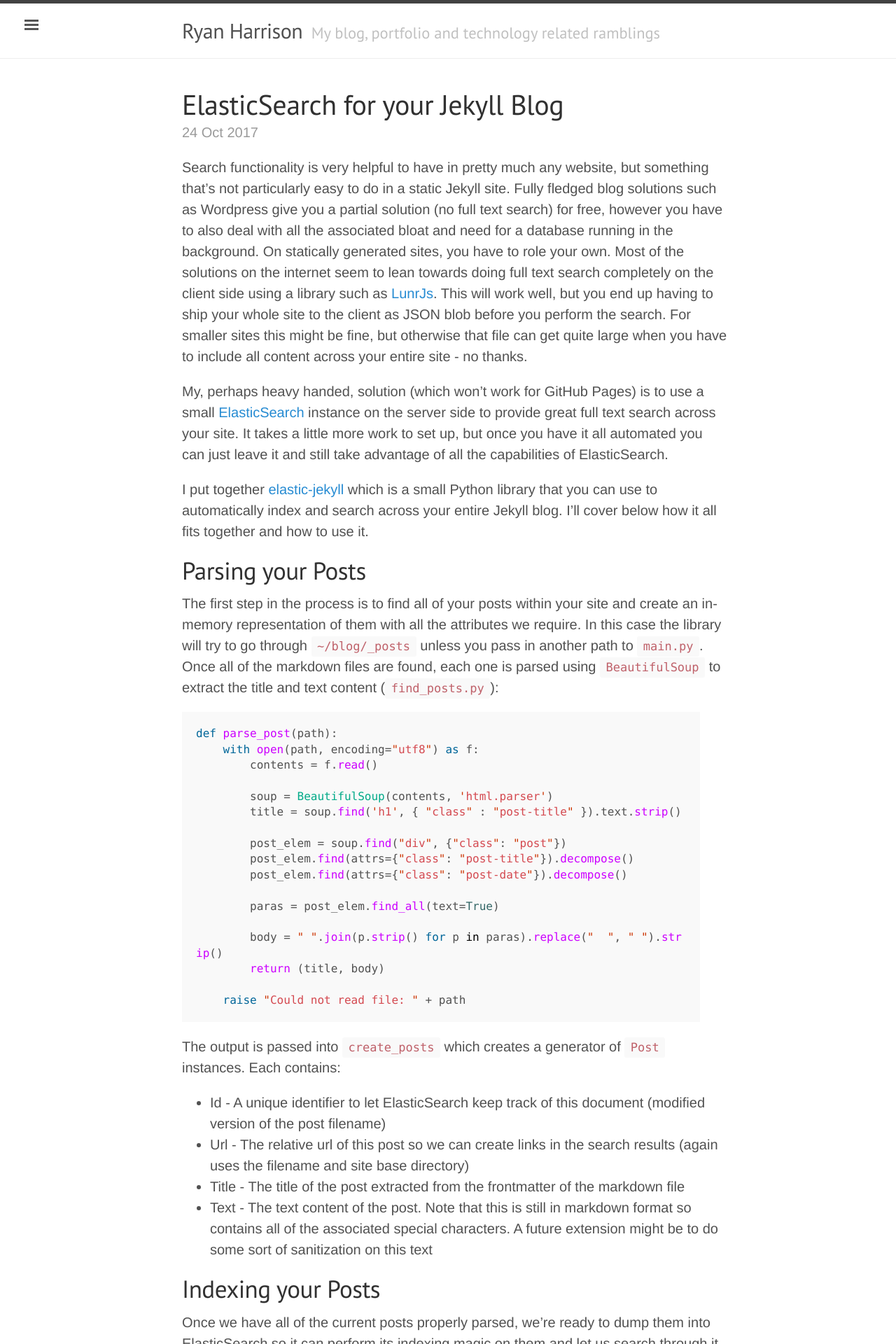
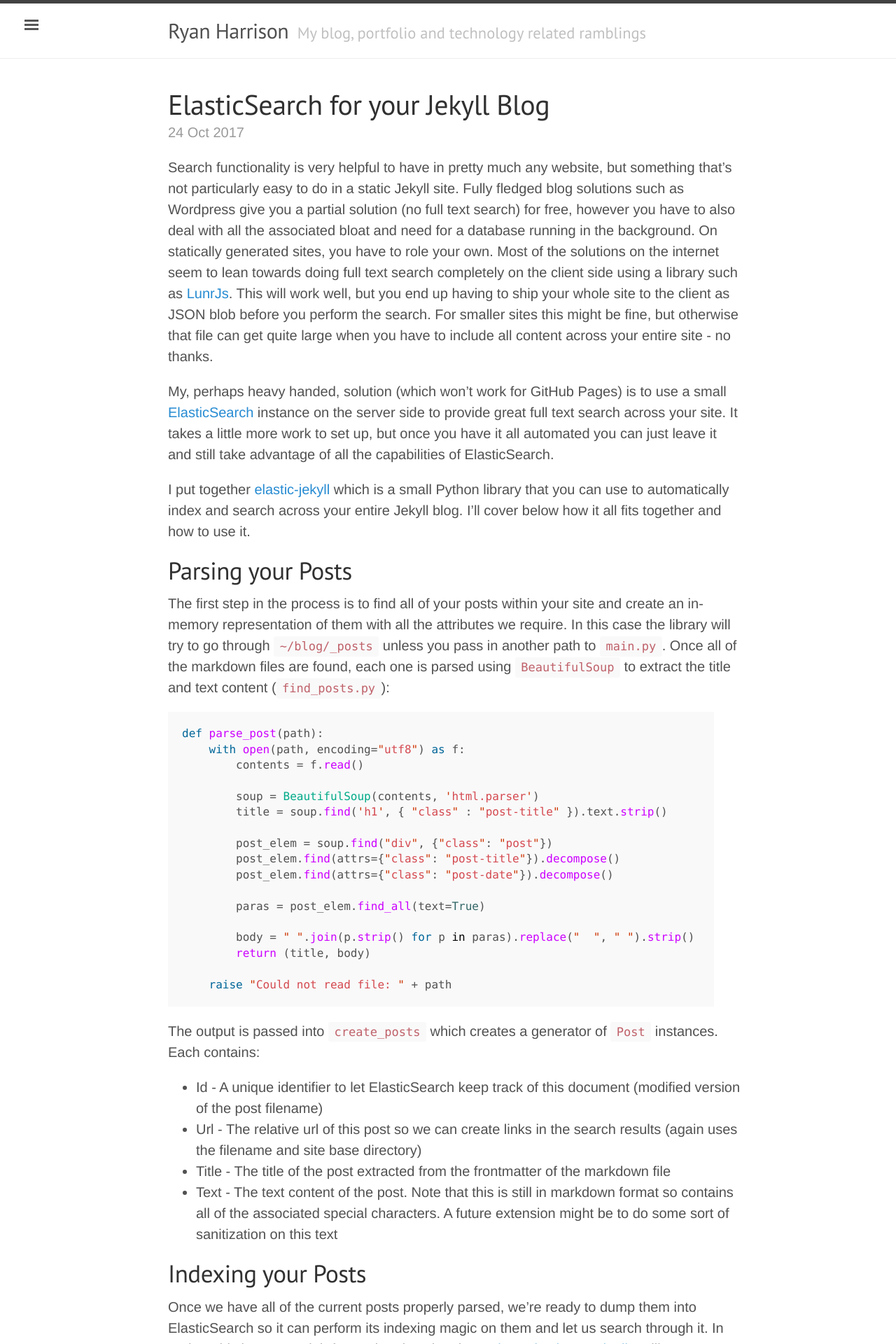
Before and after one commit to raharrison/ryanharrison.co.uk, a Jekyll site: the page built from index.html, in a window 1280 px wide. Shown: the top 1920 px of the page at 70% size. Built offline with Jekyll 4.4.1, drawn with Linux system fonts in a browser that asks for light colours; the list of posts is cut into pages by our own code.

Commit message:
Increase container size on desktop

```diff
--- a/_sass/lanyon.scss
+++ b/_sass/lanyon.scss
@@ -246,7 +246,7 @@
 }
 @media (min-width: 58em) {
   .container {
-    max-width: 42rem;
+    max-width: 44rem;
   }
 }
 
```
